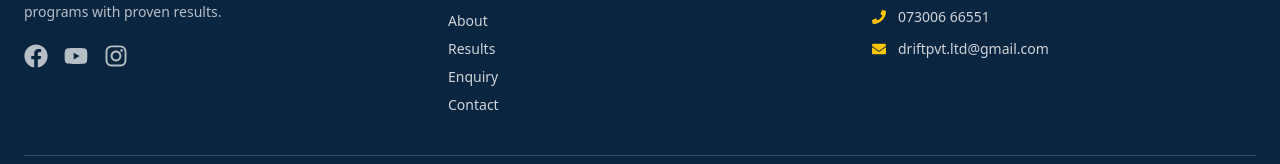
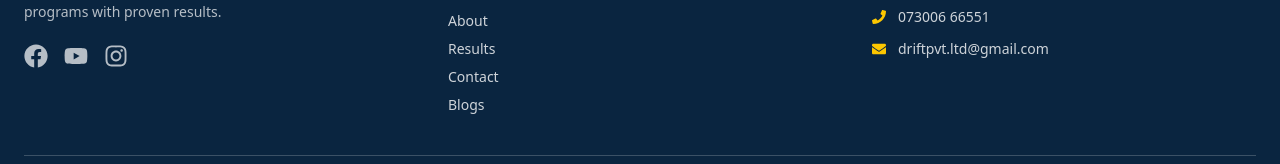
Before and after one commit to atif-afsar/Drift-Academy, a React (Vite) app: page / in a window 1280 px wide. Shown: the part 3476-3640 px from the top of the page. Built offline with nearby package versions, Linux system fonts and the light colour scheme.

Commit message:
Fixing the blogs name

```diff
--- a/src/Components/Home/Footer.jsx
+++ b/src/Components/Home/Footer.jsx
@@ -78,7 +78,7 @@ export default function Footer() {
           </h3>
 
           <ul className="space-y-2 text-white/80 text-sm">
-            {["Home", "Courses", "About", "Results", "Enquiry", "Contact"].map((item, index) => (
+            {["Home", "Courses", "About", "Results", "Contact", "Blogs"].map((item, index) => (
               <li key={index}>
                 <Link to={`/${item === "Home" ? "" : item.toLowerCase().replace(" ", "")}`}
                   className="hover:text-yellow-400 transition"
```
